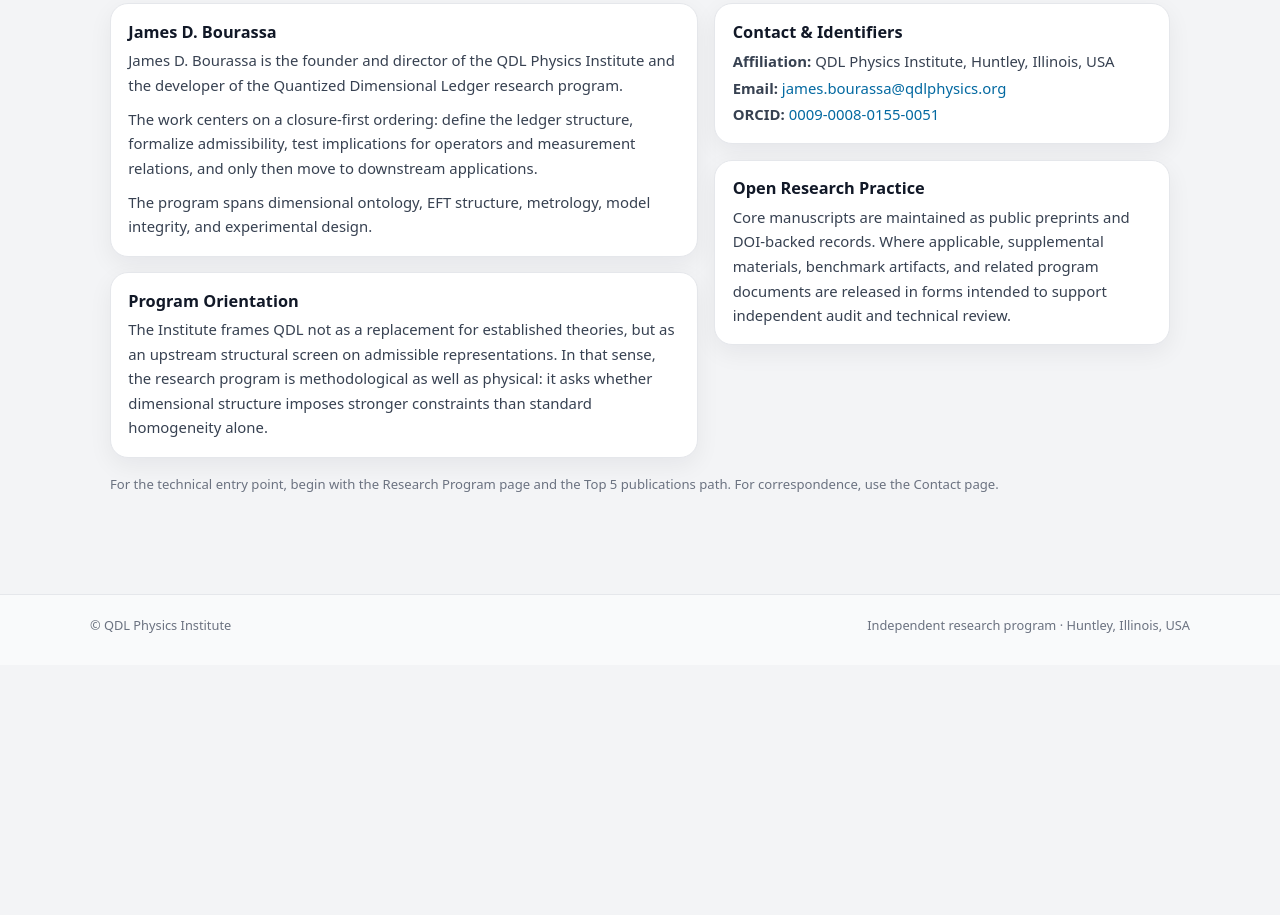
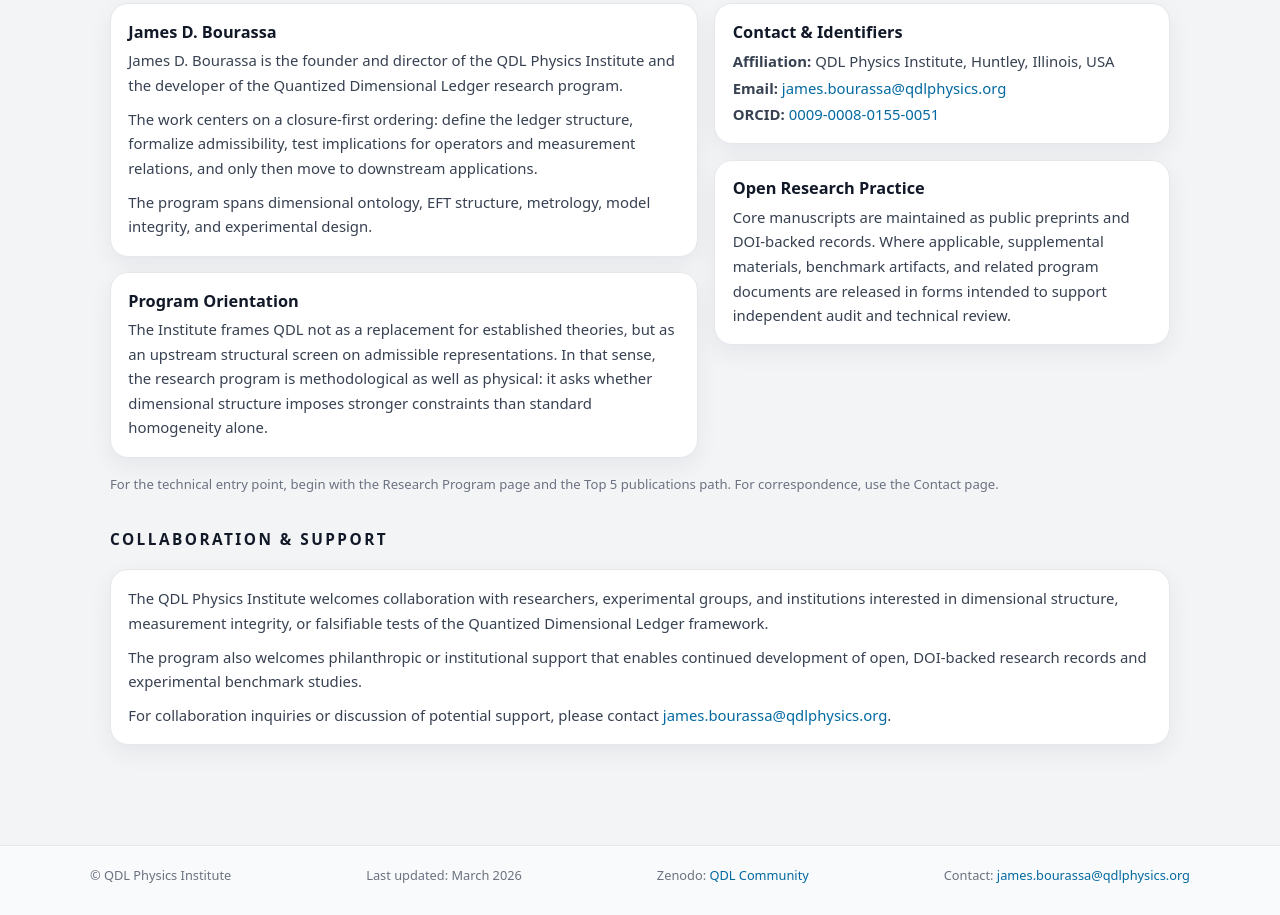
Before and after one commit to jamesbourassa/index.html, a plain HTML site: page institute.html in a window 1280 px wide. Shown: the part 856-1771 px from the top of the page. Before the commit the page ends 1521 px from the top, so only its background shows below. Drawn offline with Linux system fonts and the light colour scheme.

Commit message:
Update institute.html

```diff
--- a/institute.html
+++ b/institute.html
@@ -277,9 +277,7 @@ footer{
     <div class="hero-kicker">Institute</div>
     <h1 class="hero-title">QDL Physics Institute</h1>
     <p class="hero-sub">
-      The QDL Physics Institute is an independent research program based in Huntley, Illinois, USA.
-      Its purpose is to develop, formalize, and test the Quantized Dimensional Ledger (QDL) as a
-      structural framework for dimensional closure, model admissibility, and falsifiable experimental inquiry.
+      The QDL Physics Institute is an independent research program based in Huntley, Illinois, USA. Its purpose is to develop, formalize, and test the Quantized Dimensional Ledger (QDL) as a structural framework for dimensional closure, model admissibility, and falsifiable experimental inquiry.
     </p>
 
     <div class="hero-meta">
@@ -333,12 +331,10 @@ footer{
         <div class="card">
           <div class="card-title">James D. Bourassa</div>
           <p>
-            James D. Bourassa is the founder and director of the QDL Physics Institute and the developer of
-            the Quantized Dimensional Ledger research program.
+            James D. Bourassa is the founder and director of the QDL Physics Institute and the developer of the Quantized Dimensional Ledger research program.
           </p>
           <p>
-            The work centers on a closure-first ordering: define the ledger structure, formalize admissibility,
-            test implications for operators and measurement relations, and only then move to downstream applications.
+            The work centers on a closure-first ordering: define the ledger structure, formalize admissibility, test implications for operators and measurement relations, and only then move to downstream applications.
           </p>
           <p>
             The program spans dimensional ontology, EFT structure, metrology, model integrity, and experimental design.
@@ -348,9 +344,7 @@ footer{
         <div class="card">
           <div class="card-title">Program Orientation</div>
           <p>
-            The Institute frames QDL not as a replacement for established theories, but as an upstream structural
-            screen on admissible representations. In that sense, the research program is methodological as well as physical:
-            it asks whether dimensional structure imposes stronger constraints than standard homogeneity alone.
+            The Institute frames QDL not as a replacement for established theories, but as an upstream structural screen on admissible representations. In that sense, the research program is methodological as well as physical: it asks whether dimensional structure imposes stronger constraints than standard homogeneity alone.
           </p>
         </div>
       </div>
@@ -368,18 +362,36 @@ footer{
         <div class="card">
           <div class="card-title">Open Research Practice</div>
           <p>
-            Core manuscripts are maintained as public preprints and DOI-backed records. Where applicable,
-            supplemental materials, benchmark artifacts, and related program documents are released in forms
-            intended to support independent audit and technical review.
+            Core manuscripts are maintained as public preprints and DOI-backed records. Where applicable, supplemental materials, benchmark artifacts, and related program documents are released in forms intended to support independent audit and technical review.
           </p>
         </div>
       </div>
     </div>
 
     <p class="note">
-      For the technical entry point, begin with the Research Program page and the Top 5 publications path.
-      For correspondence, use the Contact page.
+      For the technical entry point, begin with the Research Program page and the Top 5 publications path. For correspondence, use the Contact page.
     </p>
+  </section>
+
+  <section class="section">
+    <div class="section-header">
+      <h2 class="section-title">Collaboration &amp; Support</h2>
+    </div>
+
+    <div class="card">
+      <p>
+        The QDL Physics Institute welcomes collaboration with researchers, experimental groups, and institutions interested in dimensional structure, measurement integrity, or falsifiable tests of the Quantized Dimensional Ledger framework.
+      </p>
+
+      <p>
+        The program also welcomes philanthropic or institutional support that enables continued development of open, DOI-backed research records and experimental benchmark studies.
+      </p>
+
+      <p>
+        For collaboration inquiries or discussion of potential support, please contact
+        <a href="mailto:james.bourassa@qdlphysics.org">james.bourassa@qdlphysics.org</a>.
+      </p>
+    </div>
   </section>
 
 </main>
@@ -387,7 +399,15 @@ footer{
 <footer>
   <div class="footer-grid">
     <div>© QDL Physics Institute</div>
-    <div>Independent research program · Huntley, Illinois, USA</div>
+    <div>Last updated: March 2026</div>
+    <div>
+      Zenodo:
+      <a href="https://zenodo.org/communities/qdl-physics-institute/" target="_blank" rel="noopener noreferrer">QDL Community</a>
+    </div>
+    <div>
+      Contact:
+      <a href="mailto:james.bourassa@qdlphysics.org">james.bourassa@qdlphysics.org</a>
+    </div>
   </div>
 </footer>
 
```
